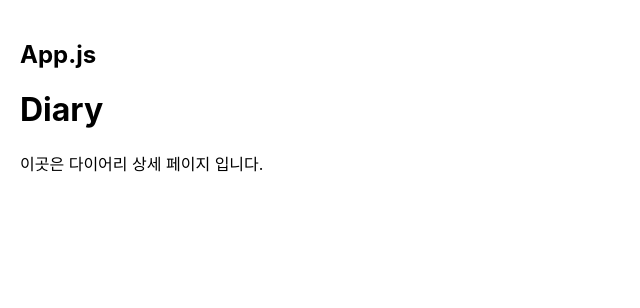
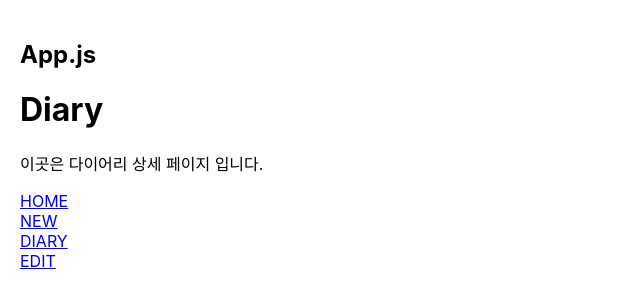
Before and after one commit to productuidev/emotion-diary, a React (Create React App) app: page /diary in a window 1280 px wide. Shown: the top 308 px of the page, without its empty margins (0-640 px from the left). Built offline with nearby package versions, Linux system fonts and the light colour scheme.

Commit message:
add RouteTest

```diff
--- a/src/App.js
+++ b/src/App.js
@@ -1,5 +1,7 @@
 import "./App.css";
 import { BrowserRouter, Route, Routes } from "react-router-dom";
+
+import RouteTest from "./components/RouteTest";
 
 import Home from "./pages/Home";
 import New from "./pages/New";
@@ -17,6 +19,7 @@ function App() {
           <Route path="/edit" element={<Edit />} />
           <Route path="/diary" element={<Diary />} />
         </Routes>
+        <RouteTest />
       </div>
     </BrowserRouter>
   );
--- /dev/null
+++ b/src/components/RouteTest.js
@@ -0,0 +1,14 @@
+import { Link } from "react-router-dom";
+
+const RouteTest = () => {
+  return (
+    <div>
+      <Link to={"./"}>HOME</Link><br />
+      <Link to={"./new"}>NEW</Link><br />
+      <Link to={"./diary"}>DIARY</Link><br />
+      <Link to={"./edit"}>EDIT</Link><br />
+    </div>
+  );
+}
+
+export default RouteTest;
```
